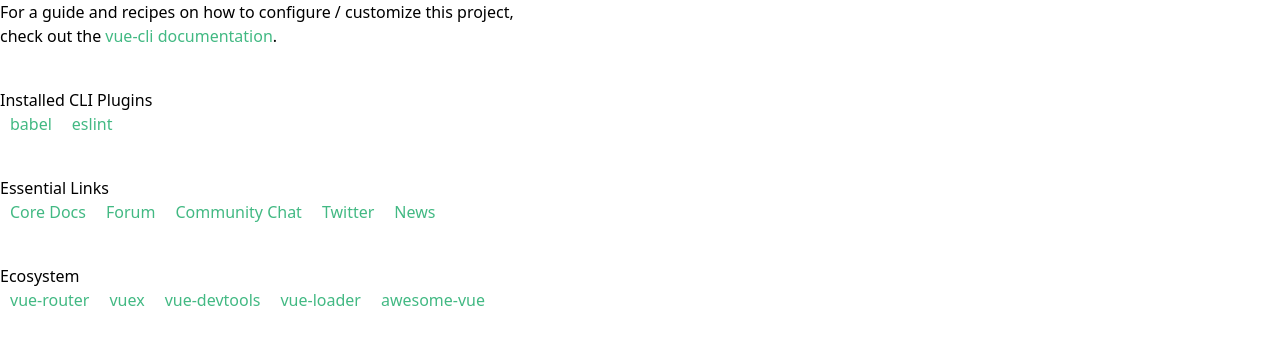
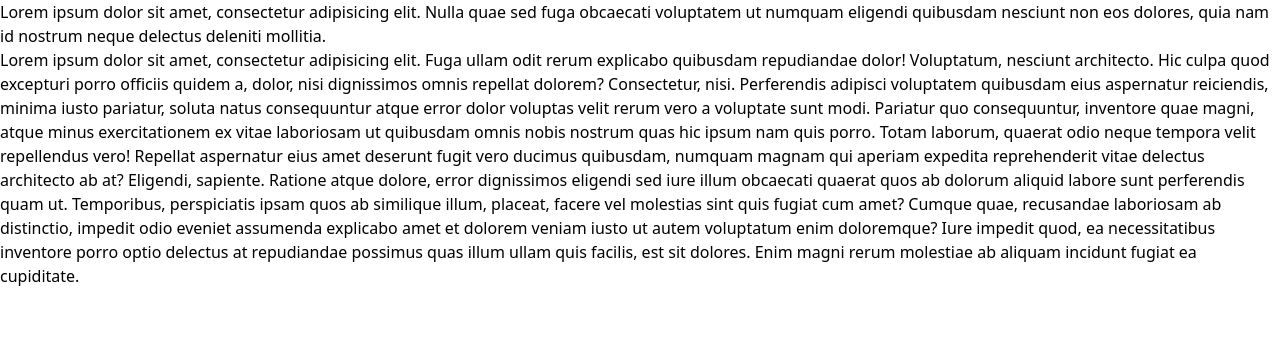
Before and after one commit to victor5743/web-page03, a Vue app: page / in a window 1280 px wide. Shown: the top 344 px of the page. Built offline with nearby package versions, Linux system fonts and the light colour scheme.

Commit message:
Sidebar and Content component added
Also, colors added in Tailwind.config.js file

```diff
--- a/src/App.vue
+++ b/src/App.vue
@@ -1,16 +1,19 @@
 <template>
-	<div class="font-jost min-h-screen tracking-wider leading-normal" id="app">
-		<HelloWorld />
+	<div class="font-jost min-h-screen tracking-wider leading-normal flex" id="app">
+		<Sidebar />
+		<Content />
 	</div>
 </template>
 
 <script>
-import HelloWorld from './components/HelloWorld.vue';
+import Sidebar from './components/Sidebar.vue';
+import Content from './components/Content.vue';
 
 export default {
 	name: 'App',
 	components: {
-		HelloWorld,
+		Sidebar,
+		Content,
 	},
 };
 </script>
--- /dev/null
+++ b/src/components/Content.vue
@@ -0,0 +1,26 @@
+<template>
+	<div class="">
+		Lorem ipsum dolor sit amet, consectetur adipisicing elit. Fuga ullam odit rerum
+		explicabo quibusdam repudiandae dolor! Voluptatum, nesciunt architecto. Hic culpa quod
+		excepturi porro officiis quidem a, dolor, nisi dignissimos omnis repellat dolorem?
+		Consectetur, nisi. Perferendis adipisci voluptatem quibusdam eius aspernatur
+		reiciendis, minima iusto pariatur, soluta natus consequuntur atque error dolor
+		voluptas velit rerum vero a voluptate sunt modi. Pariatur quo consequuntur, inventore
+		quae magni, atque minus exercitationem ex vitae laboriosam ut quibusdam omnis nobis
+		nostrum quas hic ipsum nam quis porro. Totam laborum, quaerat odio neque tempora velit
+		repellendus vero! Repellat aspernatur eius amet deserunt fugit vero ducimus quibusdam,
+		numquam magnam qui aperiam expedita reprehenderit vitae delectus architecto ab at?
+		Eligendi, sapiente. Ratione atque dolore, error dignissimos eligendi sed iure illum
+		obcaecati quaerat quos ab dolorum aliquid labore sunt perferendis quam ut. Temporibus,
+		perspiciatis ipsam quos ab similique illum, placeat, facere vel molestias sint quis
+		fugiat cum amet? Cumque quae, recusandae laboriosam ab distinctio, impedit odio
+		eveniet assumenda explicabo amet et dolorem veniam iusto ut autem voluptatum enim
+		doloremque? Iure impedit quod, ea necessitatibus inventore porro optio delectus at
+		repudiandae possimus quas illum ullam quis facilis, est sit dolores. Enim magni rerum
+		molestiae ab aliquam incidunt fugiat ea cupiditate.
+	</div>
+</template>
+
+<script>
+export default {};
+</script>
--- a/src/components/HelloWorld.vue
+++ /dev/null
@@ -1,114 +0,0 @@
-<template>
-  <div class="hello">
-    <h1>{{ msg }}</h1>
-    <p>
-      For a guide and recipes on how to configure / customize this project,<br />
-      check out the
-      <a href="https://cli.vuejs.org" target="_blank" rel="noopener"
-        >vue-cli documentation</a
-      >.
-    </p>
-    <h3>Installed CLI Plugins</h3>
-    <ul>
-      <li>
-        <a
-          href="https://github.com/vuejs/vue-cli/tree/dev/packages/%40vue/cli-plugin-babel"
-          target="_blank"
-          rel="noopener"
-          >babel</a
-        >
-      </li>
-      <li>
-        <a
-          href="https://github.com/vuejs/vue-cli/tree/dev/packages/%40vue/cli-plugin-eslint"
-          target="_blank"
-          rel="noopener"
-          >eslint</a
-        >
-      </li>
-    </ul>
-    <h3>Essential Links</h3>
-    <ul>
-      <li>
-        <a href="https://vuejs.org" target="_blank" rel="noopener">Core Docs</a>
-      </li>
-      <li>
-        <a href="https://forum.vuejs.org" target="_blank" rel="noopener"
-          >Forum</a
-        >
-      </li>
-      <li>
-        <a href="https://chat.vuejs.org" target="_blank" rel="noopener"
-          >Community Chat</a
-        >
-      </li>
-      <li>
-        <a href="https://twitter.com/vuejs" target="_blank" rel="noopener"
-          >Twitter</a
-        >
-      </li>
-      <li>
-        <a href="https://news.vuejs.org" target="_blank" rel="noopener">News</a>
-      </li>
-    </ul>
-    <h3>Ecosystem</h3>
-    <ul>
-      <li>
-        <a href="https://router.vuejs.org" target="_blank" rel="noopener"
-          >vue-router</a
-        >
-      </li>
-      <li>
-        <a href="https://vuex.vuejs.org" target="_blank" rel="noopener">vuex</a>
-      </li>
-      <li>
-        <a
-          href="https://github.com/vuejs/vue-devtools#vue-devtools"
-          target="_blank"
-          rel="noopener"
-          >vue-devtools</a
-        >
-      </li>
-      <li>
-        <a href="https://vue-loader.vuejs.org" target="_blank" rel="noopener"
-          >vue-loader</a
-        >
-      </li>
-      <li>
-        <a
-          href="https://github.com/vuejs/awesome-vue"
-          target="_blank"
-          rel="noopener"
-          >awesome-vue</a
-        >
-      </li>
-    </ul>
-  </div>
-</template>
-
-<script>
-export default {
-  name: "HelloWorld",
-  props: {
-    msg: String
-  }
-};
-</script>
-
-<!-- Add "scoped" attribute to limit CSS to this component only -->
-<style scoped>
-h3 {
-  margin: 40px 0 0;
-}
-ul {
-  list-style-type: none;
-  padding: 0;
-}
-li {
-  display: inline-block;
-  margin: 0 10px;
-}
-a {
-  color: #42b983;
-}
-</style>
--- /dev/null
+++ b/src/components/Sidebar.vue
@@ -0,0 +1,11 @@
+<template>
+	<div class="bg-blue-400">
+		Lorem ipsum dolor sit amet, consectetur adipisicing elit. Nulla quae sed fuga
+		obcaecati voluptatem ut numquam eligendi quibusdam nesciunt non eos dolores, quia nam
+		id nostrum neque delectus deleniti mollitia.
+	</div>
+</template>
+
+<script>
+export default {};
+</script>
--- a/tailwind.config.js
+++ b/tailwind.config.js
@@ -5,6 +5,10 @@
 			fontFamily: {
 				jost: ['Jost'],
 			},
+			colors: {
+				dark: '#5d5d5b',
+				darkest: '#282825',
+			},
 		},
 	},
 	variants: {},
```
